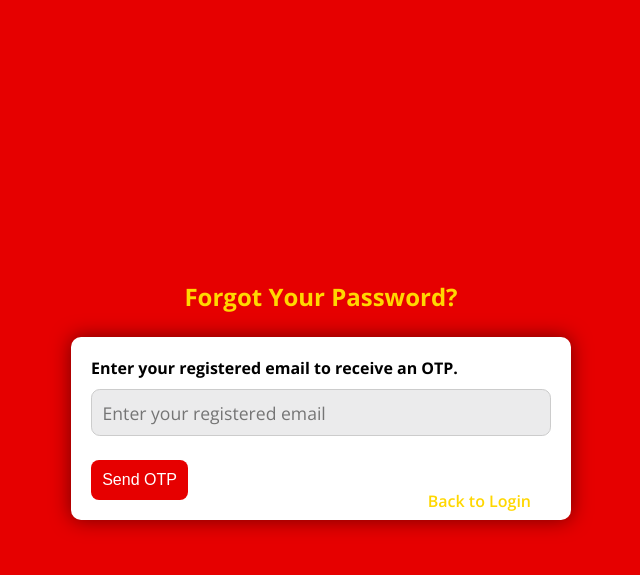
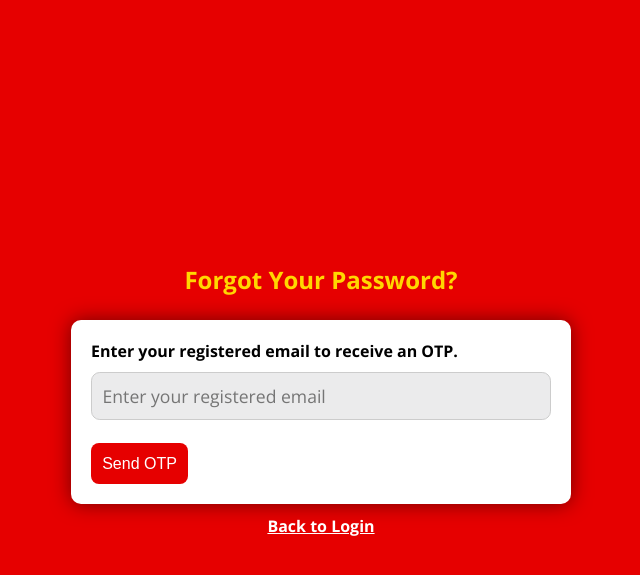
Before and after one commit to shivakurada04/Yuva_Team_Production, a Django app: page /forgot-password/ in a window 1280 px wide. Shown: the top 575 px of the page, without its empty margins (319-959 px from the left). Run offline with Django 3.2, Linux system fonts and the light colour scheme.

Commit message:
Update forgetPassword.html

```diff
--- a/yuva_app/templates/frontend/pages/forgetPassword.html
+++ b/yuva_app/templates/frontend/pages/forgetPassword.html
@@ -41,7 +41,9 @@
             </div>
         </div>
 
-        <a href="{% url 'login' %}" class="bcklgn">Back to Login</a>
+        <div class="linkbckfp">
+                <a  href="{% url 'login' %}" class="backtohome">Back to Login</a>
+            </div>
     </main>
 
     <script src="{% static 'js/script1.js' %}" defer></script>
```
